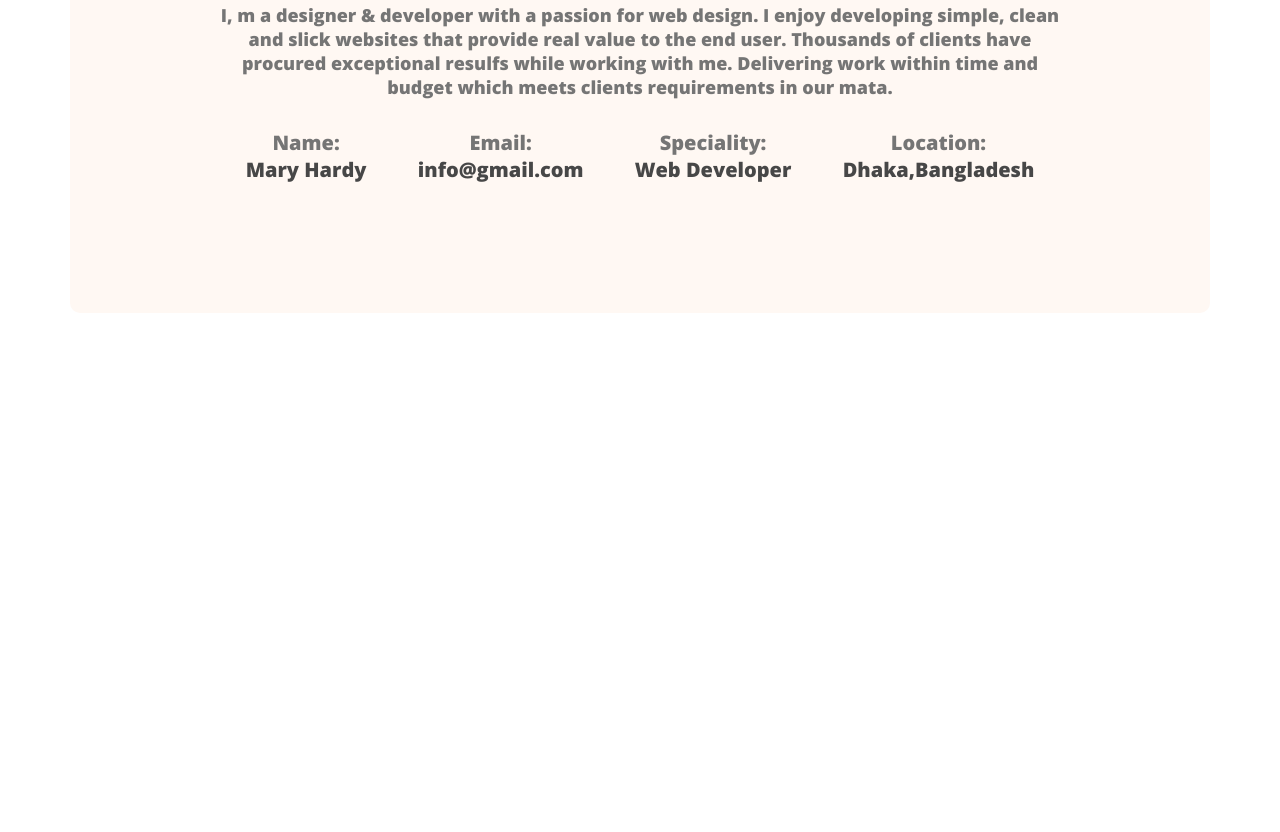
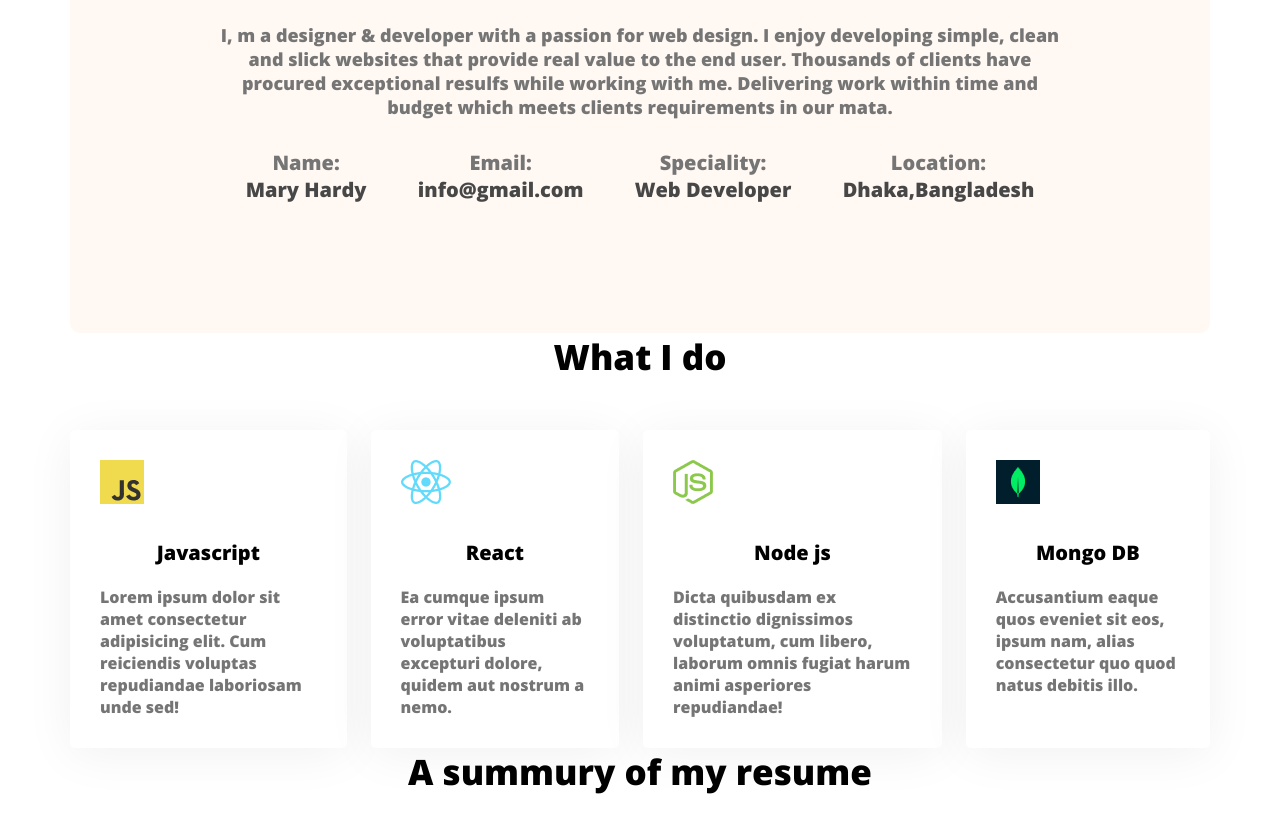
Before and after one commit to avi3175/Developer-Portfolio, a plain HTML site: page index.html in a window 1280 px wide. Shown: the part 1174-2006 px from the top of the page. Before the commit the page ends 1487 px from the top, so only its background shows below. Drawn offline with nearby package versions, Linux system fonts and the light colour scheme.

Commit message:
added skills content

```diff
--- a/index.html
+++ b/index.html
@@ -52,6 +52,35 @@
                 </div>
             </div>
         </section>
+        <!-- WHAT I DO -->
+        <section class="what-i-do">
+            <h3 class="section-title">What I do</h3>
+            <div class="skills-container">
+                <div class="skill">
+                    <img src="images/icons/js.png" alt="">
+                    <p class="skill-title">Javascript</p>
+                    <p class="skill-description">Lorem ipsum dolor sit amet consectetur adipisicing elit. Cum reiciendis voluptas repudiandae laboriosam unde sed!</p>
+                </div>
+                <div class="skill">
+                    <img src="images/icons/react.png" alt="">
+                    <p class="skill-title">React</p>
+                    <p class="skill-description">Ea cumque ipsum error vitae deleniti ab voluptatibus excepturi dolore, quidem aut nostrum a nemo.</p>
+                </div>
+                <div class="skill">
+                    <img src="images/icons/nodejs.png" alt="">
+                    <p class="skill-title">Node js</p>
+                    <p class="skill-description">Dicta quibusdam ex distinctio dignissimos voluptatum, cum libero, laborum omnis fugiat harum animi asperiores repudiandae!</p>
+                </div>
+                <div class="skill">
+                    <img src="images/icons/mongo.png" alt="">
+                    <p class="skill-title">Mongo DB</p>
+                    <p class="skill-description">Accusantium eaque quos eveniet sit eos, ipsum nam, alias consectetur quo quod natus debitis illo.</p>
+                </div>
+            </div>
+        </section>
+        <section class="resume">
+            <h3 class="section-title">A summury of my resume</h3>
+        </section>
     </main>
     <footer>
 
--- a/styles/portfolio.css
+++ b/styles/portfolio.css
@@ -75,7 +75,7 @@ main{
 }
 .section-title{
     text-align: center;
-    margin-bottom: 30px;
+    margin-bottom: 50px;
     font-weight: 700;
     font-size: 35px;
 }
@@ -97,3 +97,25 @@ main{
     font-size: 20px;
     color: #474747;
 }
+/* WHAT I DO STYLES */
+.skill{
+    background-color: #ffffff;
+    box-shadow: 0px 6px 50px rgba(0,0,0,0.06);
+    border-radius: 5px;
+    padding: 30px;
+}
+.skills-container{
+    display: flex;
+    gap: 24px;
+}
+.skill-title{
+    text-align: center;
+    font-weight: 700;
+    font-size: 20px;
+    margin-top: 30px;
+    margin-bottom: 20px;
+}
+.skill-description{
+    color: #757575;
+}
+/* resume styles*/
```
